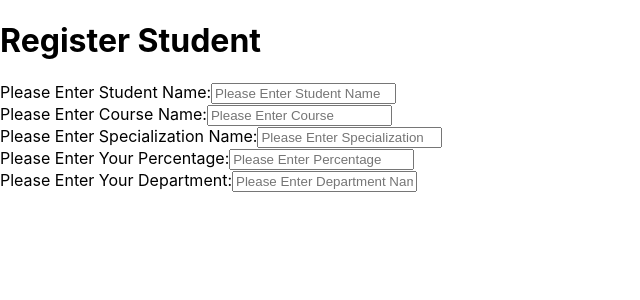
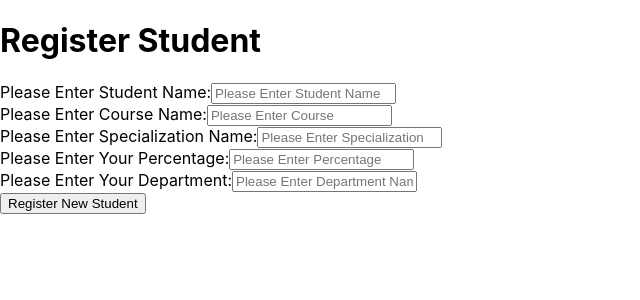
Before and after one commit to IndronilC/student-management-ui, a React (Create React App) app: page / in a window 1280 px wide. Shown: the top 300 px of the page, without its empty margins (0-640 px from the left). Built offline with nearby package versions, Linux system fonts and the light colour scheme.

Commit message:
Committing TDD based test cases till submit button and RegisterStudent Page also having button where in all the 10 test cases are passing

```diff
--- a/src/pages/RegisterStudentPage.js
+++ b/src/pages/RegisterStudentPage.js
@@ -25,6 +25,9 @@ export class RegisterStudentPage extends React.Component{
                     <label>Please Enter Your Department:</label>
                    <input placeholder="Please Enter Department Name" />
                 </div>
+                <div>
+                    <button> Register New Student </button>
+                </div>
             </div>
 
 
```
Also changed, not shown: 1 other file (tests, documents, lock files or other folders).
